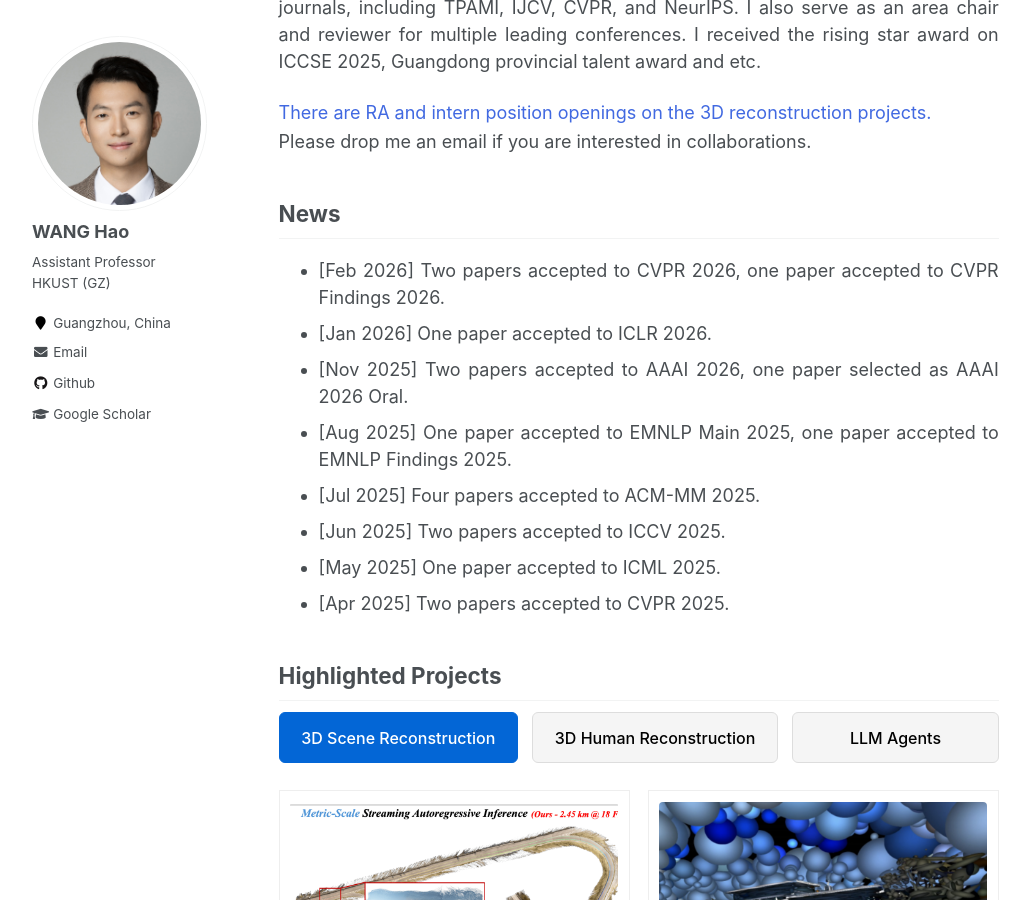
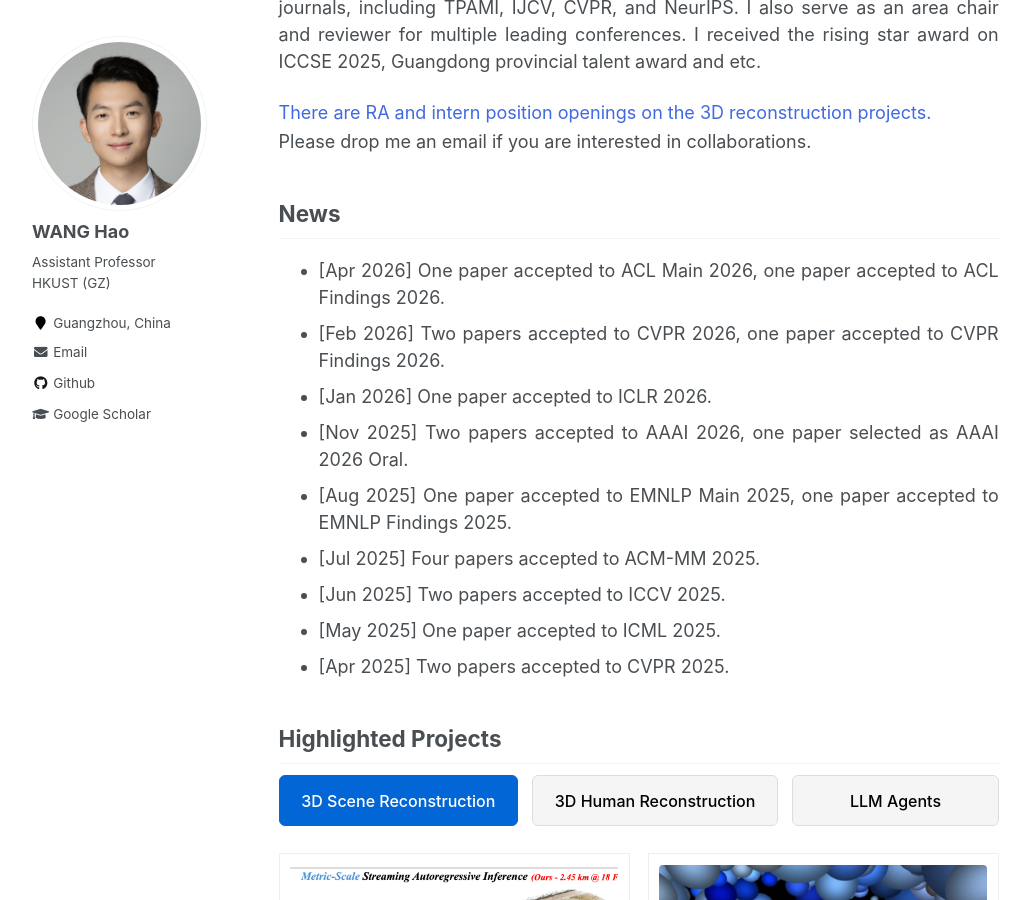
Before and after one commit to hwang1996/hwang1996.github.io, a Jekyll site: the page built from _pages/about.md, in a window 1280 px wide and 900 px high, scrolled down 353 px. Shown: the whole window, without its empty margins (26-1056 px from the left). Built offline with Jekyll 4.4.1, drawn with Linux system fonts in a browser that asks for light colours.

Commit message:
2026.4.8

```diff
--- a/_pages/about.md
+++ b/_pages/about.md
@@ -142,6 +142,7 @@ Please check my [recruitment page](https://wanghao.tech/recruitment/). -->
 ## News
 
 
+* [Apr 2026] One paper accepted to ACL Main 2026, one paper accepted to ACL Findings 2026.
 * [Feb 2026] Two papers accepted to CVPR 2026, one paper accepted to CVPR Findings 2026.
 * [Jan 2026] One paper accepted to ICLR 2026.
 * [Nov 2025] Two papers accepted to AAAI 2026, one paper selected as AAAI 2026 Oral.
```
Also changed, not shown: 1 other file.
